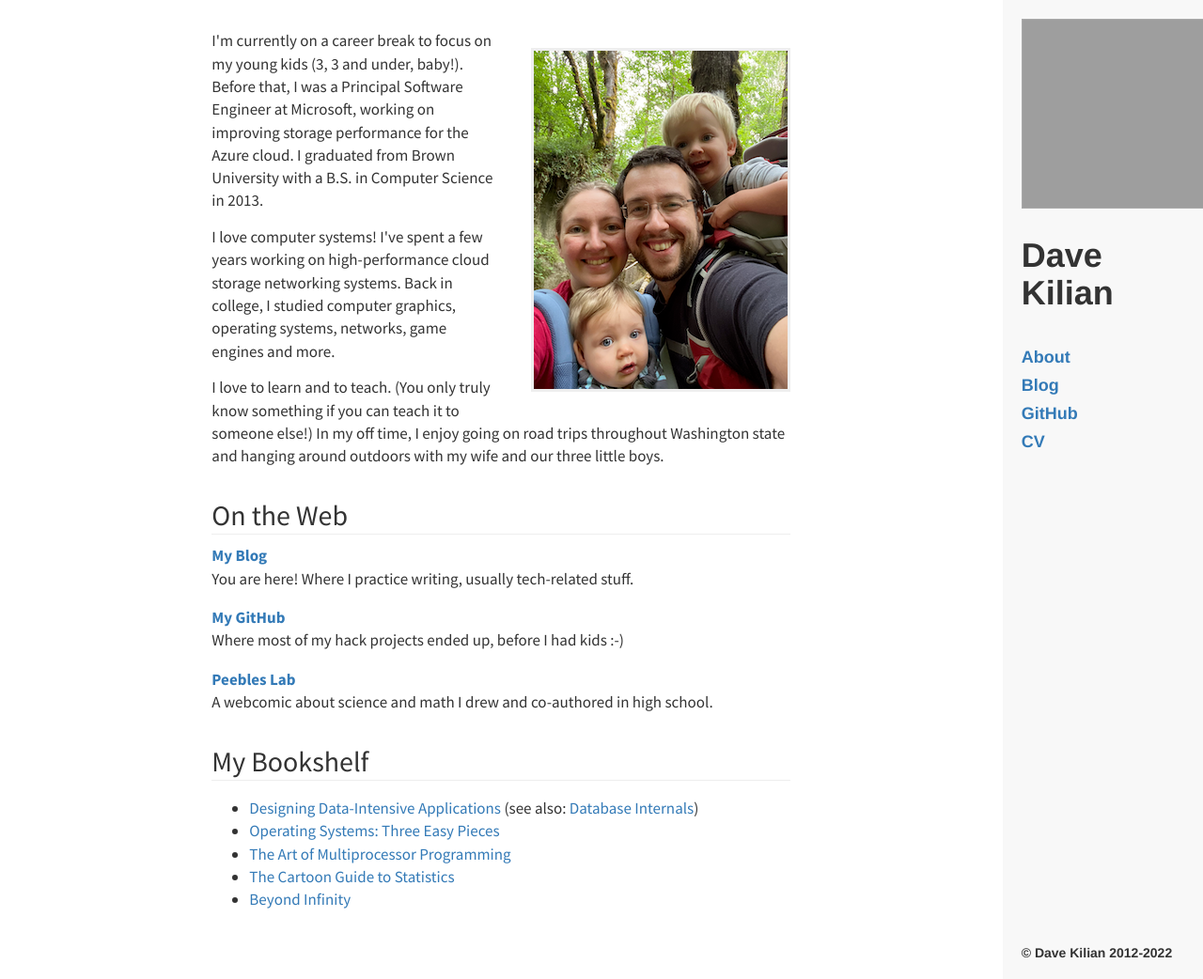
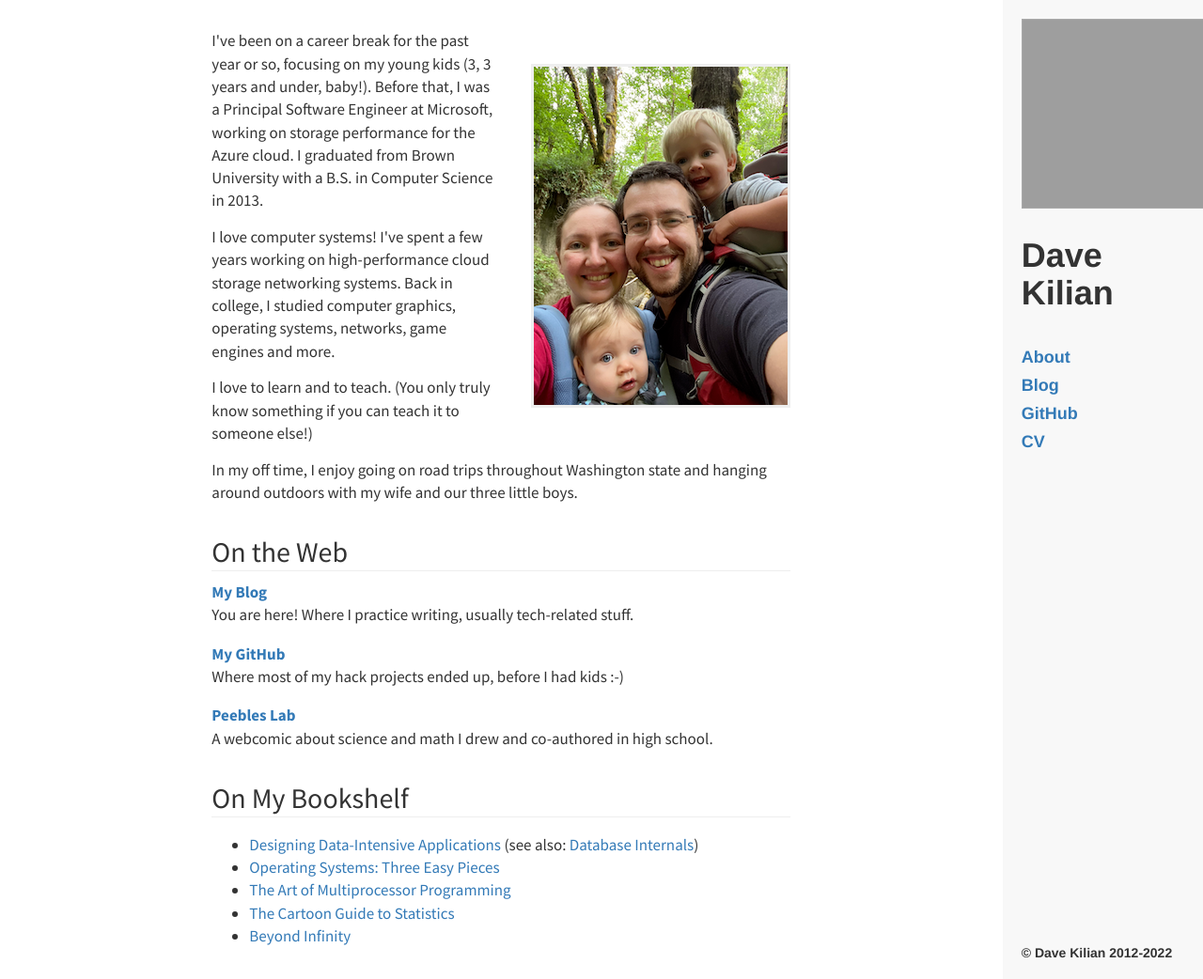
Before and after one commit to davekilian/davekilian.github.com, a Jekyll site: the page built from about.html, in a window 1280 px wide and 1042 px high. Shown: the whole window at 94% size. Built offline with Jekyll 4.4.1, drawn with Linux system fonts in a browser that asks for light colours; nearby versions of some CDN libraries; grey boxes are pictures that could not be loaded.

Commit message:
About-me tweaks

```diff
--- a/about.html
+++ b/about.html
@@ -3,16 +3,16 @@ layout: default
 ---
 <div class="post-content" style="max-width: 650px; margin-left: auto; margin-right: auto; padding: 1em">
     <div class="hidden-xs">
-        <img src="/fam.png" style="float:right;margin-top:2em;margin-left:2em;margin-bottom:1.5em;border:3px solid #eee" />
+        <img src="/fam.png" style="float:right;margin-top:3em;margin-left:2em;margin-bottom:1.5em;border:3px solid #eee" />
     </div>
     <div class="visible-xs">
         <center>
             <img src="/fam.png" style="border:3px solid #eee" />
         </center>
     </div>
-    <p>I'm currently on a career break to focus on my young kids (3, 3 and under, baby!).
+    <p>I've been on a career break for the past year or so, focusing on my young kids (3, 3 years and under, baby!).
     Before that, I was a Principal Software Engineer at Microsoft,
-    working on improving storage performance for the Azure cloud.
+    working on storage performance for the Azure cloud.
     I graduated from Brown University with a B.S. in Computer Science in 2013.</p>
 
     <p>I love computer systems! I've spent a few years working on high-performance cloud storage
@@ -20,7 +20,9 @@ layout: default
     game engines and more.</p>
 
     <p>I love to learn and to teach. (You only truly know something if you can teach it
-    to someone else!) In my off time, I enjoy going on road trips throughout Washington state
+    to someone else!)</p>
+
+    <p>In my off time, I enjoy going on road trips throughout Washington state
     and hanging around outdoors with my wife and our three little boys.</p>
 
     <h2>On the Web</h2>
@@ -35,7 +37,7 @@ layout: default
         <dd>A webcomic about science and math I drew and co-authored in high school.</dd>
     </dl>
 
-    <h2>My Bookshelf</h2>
+    <h2>On My Bookshelf</h2>
     <ul>
         <li><a href="https://dataintensive.net">Designing Data-Intensive Applications</a> (see also: <a href="https://databass.dev">Database Internals</a>)</li>
         <li><a href="https://ostep.org">Operating Systems: Three Easy Pieces</a></li>
--- a/resume.html
+++ b/resume.html
@@ -47,7 +47,7 @@
 			<div style="width: 100%" class="bottom-border"></div>
 
 			<!-- Summary -->
-            <p>I'm currently on a career break while I focus on taking care of my very young kids (three, three and under, baby!).<br>
+            <p>For the past year, I've been on a career break, focusing on my very young kids (three, three years and under, baby!).<br>
             Before that, I was a Principal Software Engineer for Microsoft, working on storage performance for the Azure cloud.<br>
             I graduated from Brown University with a B.S. in Computer Science in 2013.</p>
 
```
Also changed, not shown: other parts of resume.html (+1 -1 lines), 1 other file.
